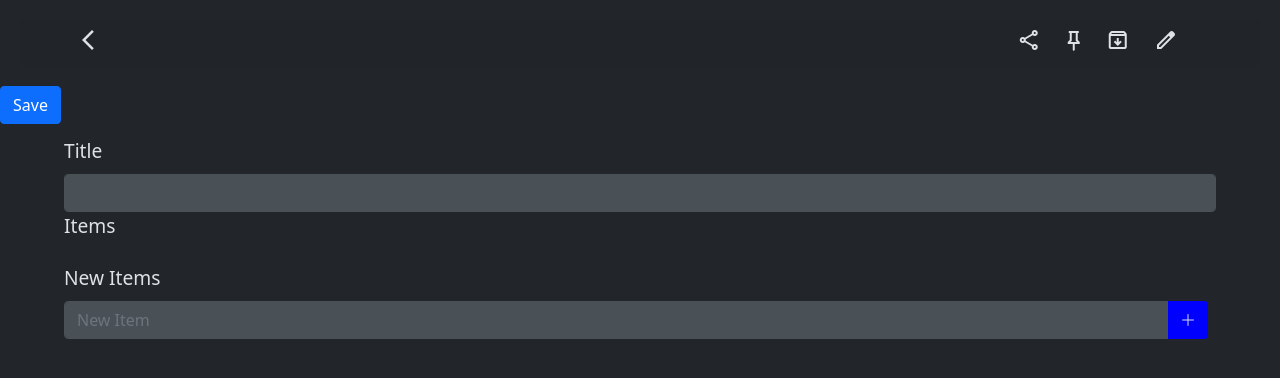
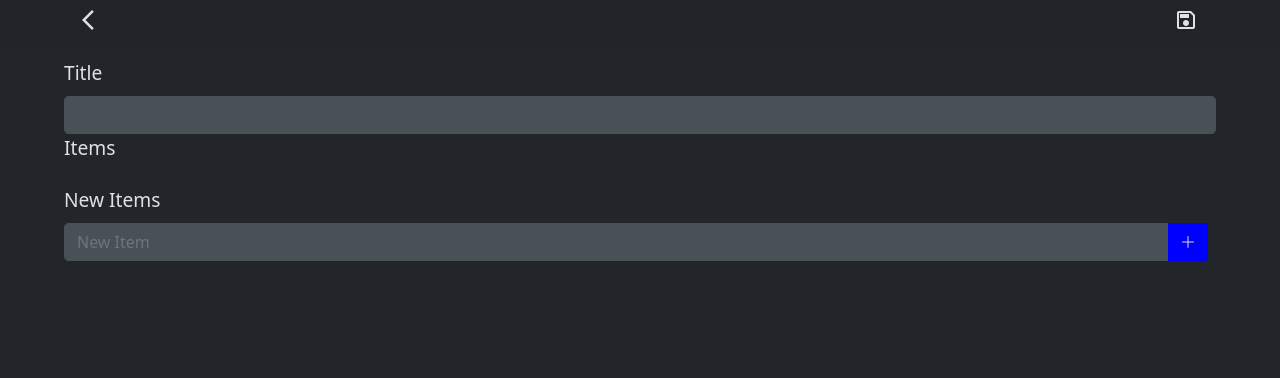
Before and after one commit to Youorus/Application-Web-de-gestion-de-notes-Google-Keep-, a PHP site: the page made by view/view_edit_checklistnote.php in a window 1280 px wide. Shown: the top 378 px of the page. Run offline with PHP 8.4, Linux system fonts and the light colour scheme; the template is opened without the code that fills it, so the values that code supplies are empty.

Commit message:
correction de l'affichages de lópen note pour la sauvegarde:

```diff
--- a/utils/open_note_navbar.php
+++ b/utils/open_note_navbar.php
@@ -52,10 +52,16 @@
                 // archived
                 echo $note->isArchived() ? '<a href="index/unarchive/' . $note->getId() . '" class="icon-link"><span class="material-symbols-outlined"> unarchive </span> </a>' : '<a href="index/archive/' . $note->getId() . '" class="icon-link"><span class="material-symbols-outlined"> archive </span></a>';
 
-                // edited
-                echo '<a href="EditText/note/'. $note->getId() .'" class="icon-link">';
-                echo ' <span class="material-symbols-outlined"> edit </span>';
-                echo '</a>';
+                if ($note->getType() == NoteType::TextNote){
+                    echo '<a href="EditText/note/'. $note->getId() .'" class="icon-link">';
+                    echo ' <span class="material-symbols-outlined"> edit </span>';
+                    echo '</a>';
+                }else{
+                    echo '<a href="index/edit_checklistnote/'. $note->getId() .'" class="icon-link">';
+                    echo ' <span class="material-symbols-outlined"> edit </span>';
+                    echo '</a>';
+                }
+
             }
             ?>
         </div>
--- a/view/view_edit_checklistnote.php
+++ b/view/view_edit_checklistnote.php
@@ -1,14 +1,29 @@
 <!DOCTYPE html>
 <html lang="en">
 <?php include "head.php"?>
-<body>
-<div class="note-container">
-    <?php include "utils/open_note_navbar.php"?>
 
 
+<div class="navbar navbar-dark bg-dark fixed">
+    <div class="container">
+        <!-- Bouton de retour -->
+        <div class="navbar-icon">
+            <a href="index">
+                <span class="material-symbols-outlined"> arrow_back_ios </span>
+            </a>
+        </div>
+
+        <!-- Bouton quelconque -->
+        <div class="navbar-icons">
+            <!-- save bouton -->
+            <button class="bt-default" type="submit" form="addTextNote">
+                <span class="material-symbols-outlined">save</span>
+            </button>
+        </div>
+    </div>
 </div>
+
+
 <form action="index/editchecklistnote" method="post">
-    <button type="submit" class="btn btn-primary">Save</button>
 <div class="open-text">
     <label class="form-label">Title</label>
     <input id="title" name="title" type="text" class="form-control"  value="<?= $title ?>">
```
Also changed, not shown: view/view_add_checklist_note.php (+17 -5 lines).
